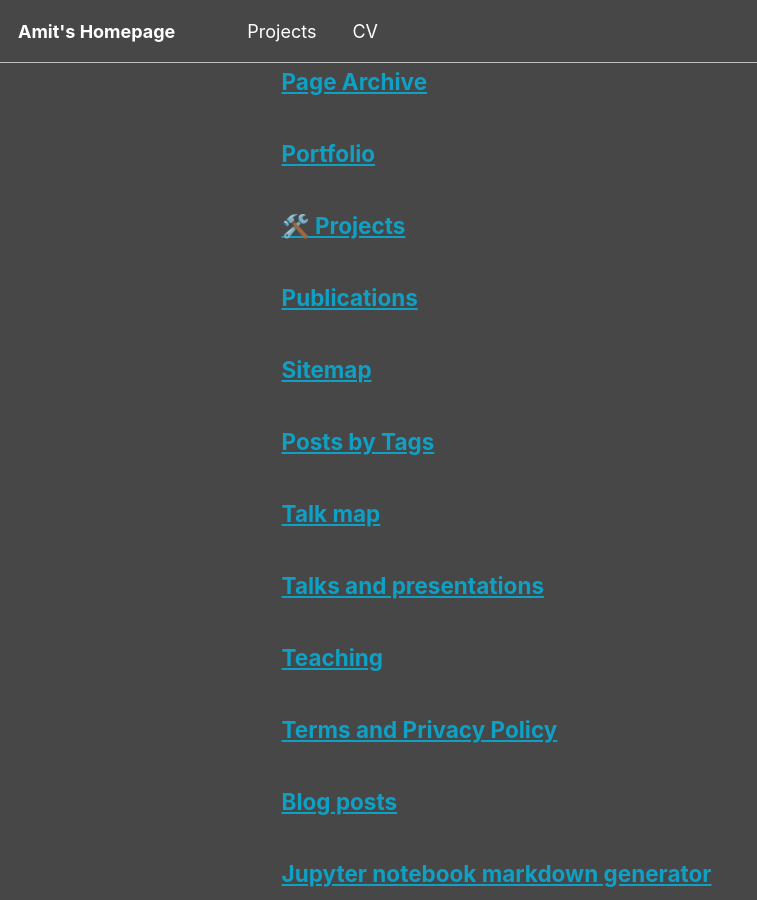
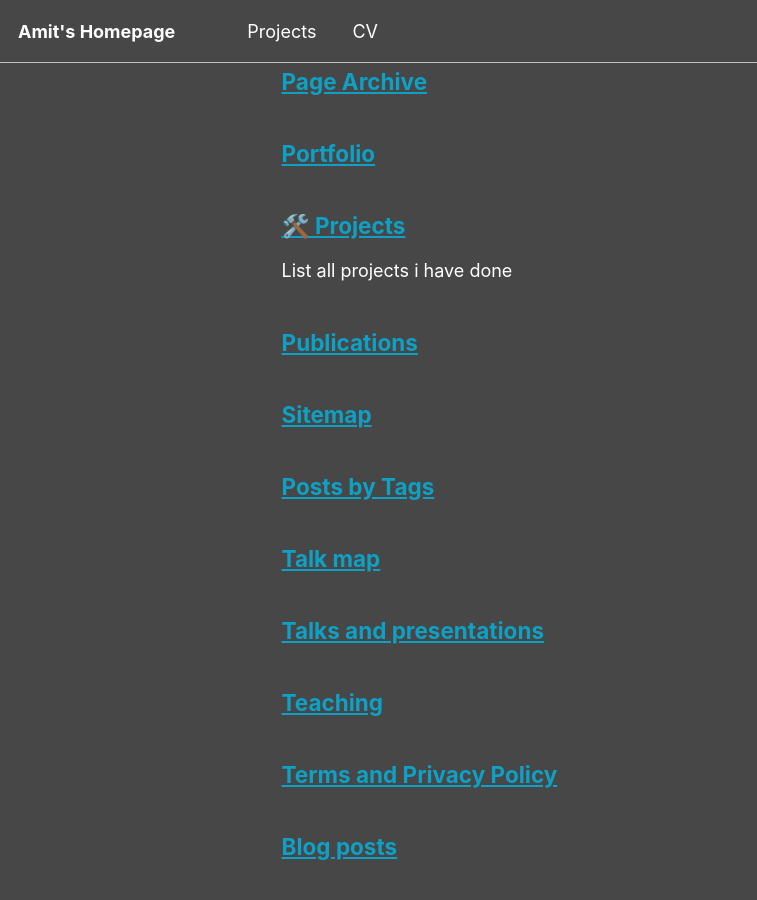
Before and after one commit to amitader/amitader.github.io, a Jekyll site: the page built from _pages/page-archive.html, in a window 1280 px wide and 900 px high, scrolled down 797 px. Shown: the whole window, without its empty margins (0-757 px from the left). Built offline with Jekyll 4.4.1, drawn with Linux system fonts in a browser that asks for light colours; a script that is not in the unit is left out; part of the change alters nothing that is shown.

Commit message:
adding missing properties

```diff
--- a/_includes/seo.html
+++ b/_includes/seo.html
@@ -115,9 +115,7 @@
 <meta property="og:locale" content="{{ site.locale | default: "en" }}">
 <meta property="og:site_name" content="{{ site.title }}">
 <meta property="og:title" content="{{ page.title | default: site.title | markdownify | strip_html | strip_newlines | escape_once }}">
-{% if page.date %}
-  <meta property="og:type" content="article">
-{% endif %}
+<meta property="og:type" content="{% if page.layout == 'post' or page.layout == 'collection' or page.date %}article{% else %}website{% endif %}">
 {% if page.excerpt %}
   <meta property="og:description" name="description" content="{{ seo_description }}">
 {% elsif site.og_description %}
--- a/_pages/projects.md
+++ b/_pages/projects.md
@@ -3,6 +3,7 @@ layout: archive
 title: "🛠️ Projects"
 permalink: /projects/
 collection: projects
+excerpt: "List all projects i have done"
 ---
 
 {% include dispaly-projects.html %}
```
